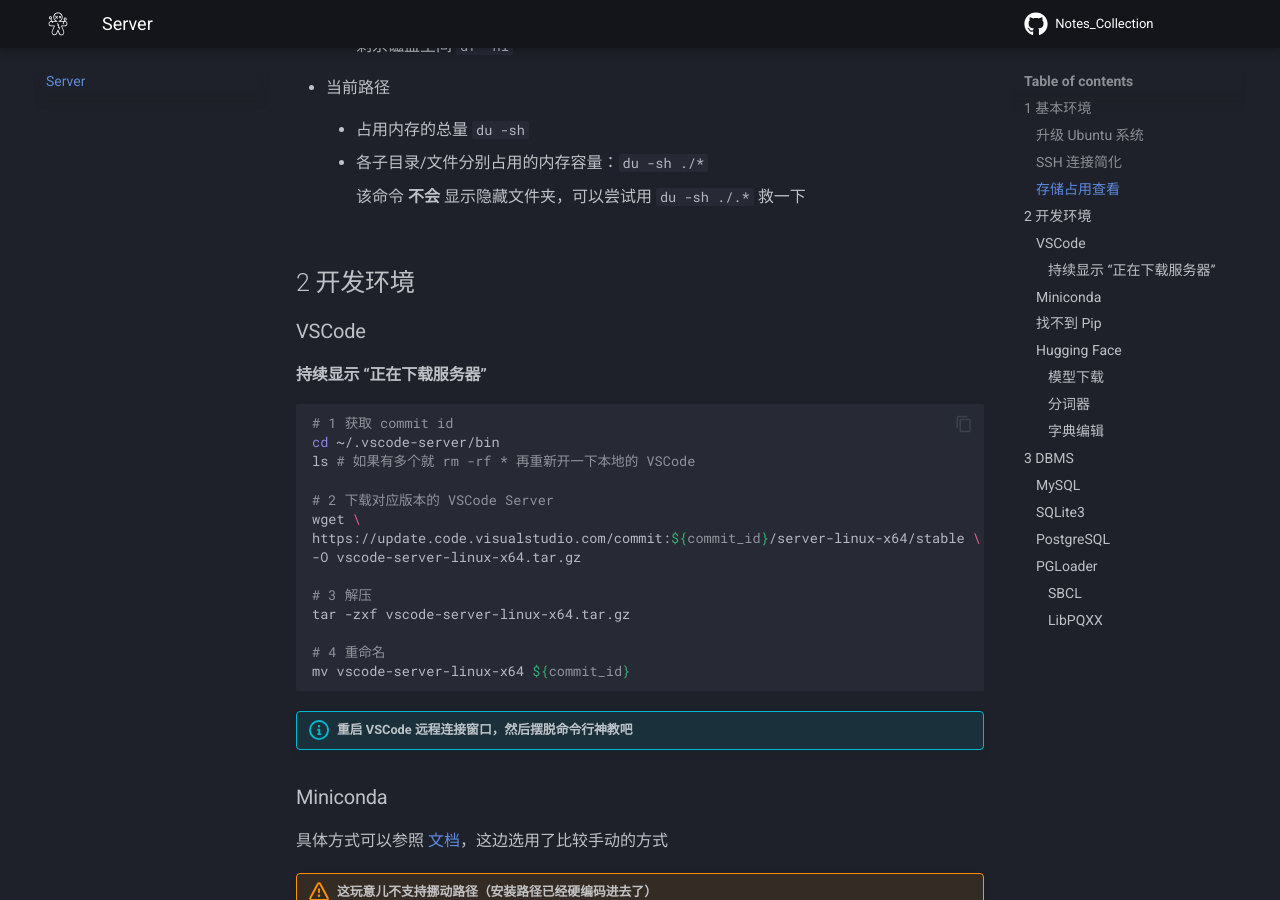
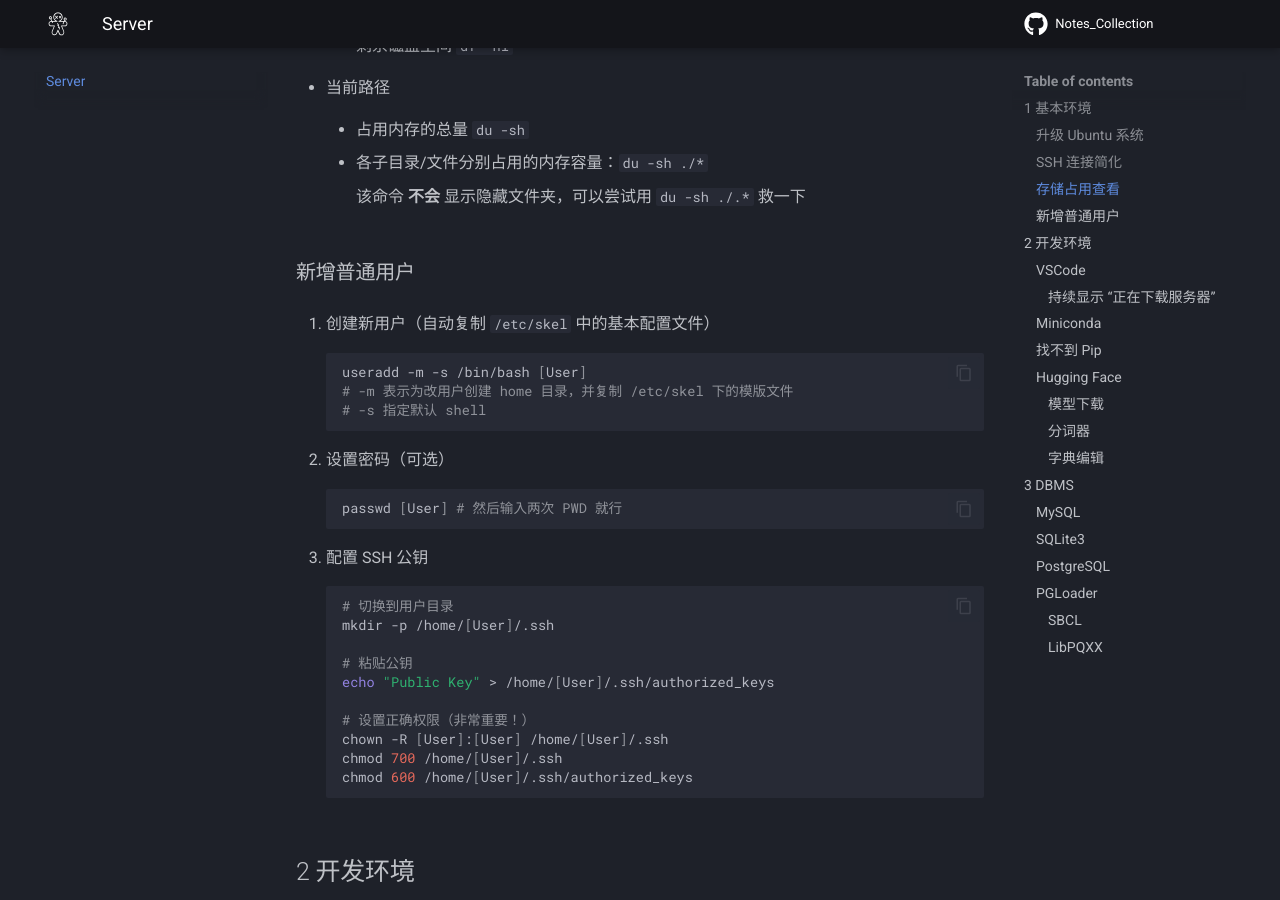
Before and after one commit to triplepiers/Notes_Collection, an MkDocs documentation site: the page built from docs/Nulling/Server/Install_Apps.md, in a window 1280 px wide and 900 px high, scrolled down 1643 px. Built offline with MkDocs 1.6.1 and Material for MkDocs 9.7.7, drawn with Linux system fonts in a browser that asks for light colours; comment, search, counter and statistics services are not loaded.

Commit message:
add: 如何为服务器创建新用户

````diff
--- a/docs/Nulling/Server/Install_Apps.md
+++ b/docs/Nulling/Server/Install_Apps.md
@@ -79,6 +79,37 @@
     - 各子目录/文件分别占用的内存容量：`du -sh ./*`
 
         该命令 **不会** 显示隐藏文件夹，可以尝试用 `du -sh ./.*` 救一下
+
+### 新增普通用户
+
+1. 创建新用户（自动复制 `/etc/skel` 中的基本配置文件）
+
+    ```bash
+    useradd -m -s /bin/bash [User]
+    # -m 表示为改用户创建 home 目录，并复制 /etc/skel 下的模版文件
+    # -s 指定默认 shell
+    ```
+
+2. 设置密码（可选）
+
+    ```bash
+    passwd [User] # 然后输入两次 PWD 就行
+    ```
+
+3. 配置 SSH 公钥
+
+    ```bash
+    # 切换到用户目录
+    mkdir -p /home/[User]/.ssh
+
+    # 粘贴公钥
+    echo "Public Key" > /home/[User]/.ssh/authorized_keys
+
+    # 设置正确权限（非常重要！）
+    chown -R [User]:[User] /home/[User]/.ssh
+    chmod 700 /home/[User]/.ssh
+    chmod 600 /home/[User]/.ssh/authorized_keys
+    ```
 
 ## 2 开发环境
 
````
